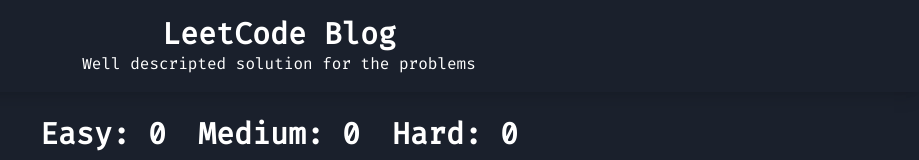
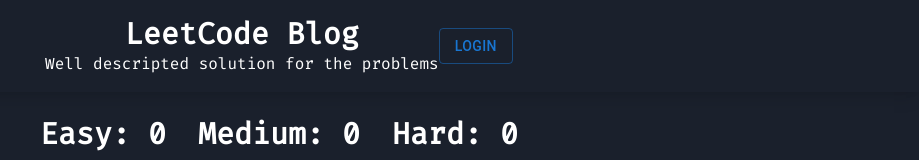
Before and after one commit to SyntaxErrorThapa/leetcode-blog, a React (Create React App) app in the folder leetcode/client/: page / in a window 1280 px wide. Shown: the top 160 px of the page, without its empty margins (361-1280 px from the left). Built offline with nearby package versions, Linux system fonts and the light colour scheme; no server answers.

Commit message:
Adding Login Buttion

```diff
--- a/leetcode/client/src/components/ModalComponent/Modal.jsx
+++ b/leetcode/client/src/components/ModalComponent/Modal.jsx
@@ -7,6 +7,7 @@
 import ModalAddQuestion from "./ModalAddQuestion";
 import ModalAnswer from "./ModalAnswer";
 import ModalQuestionLink from "./ModalQuestionLink";
+
 
 const style = {
   position: "absolute",
--- a/leetcode/client/src/components/header.jsx
+++ b/leetcode/client/src/components/header.jsx
@@ -1,16 +1,23 @@
 import React from "react";
+import Button from '@mui/material/Button'
 
 function Header() {
   return (
     <>
-      <nav className="p-4 shadow-lg flex flex-col justify-center bg-custom-bg items-center">
-        <h1 className="text-3xl font-bold text-dark-gray">LeetCode Blog</h1>
-        <p>Well descripted solution for the problems</p>
+      <nav className="p-4 shadow-lg flex flex-row justify-center bg-custom-bg items-center">
+        {/* Div for Middle Nav*/}
+        <div className="flex flex-col justify-center items-center">
+          <h1 className="text-3xl font-bold text-dark-gray">LeetCode Blog</h1>
+          <p>Well descripted solution for the problems</p>
+        </div>
+
+      {/* Div for Login */}
+      <div className=" ">
+      <Button variant="outlined">Login</Button>
+      </div>
       </nav>
     </>
   );
 }
 
-
-
 export default Header;
```
